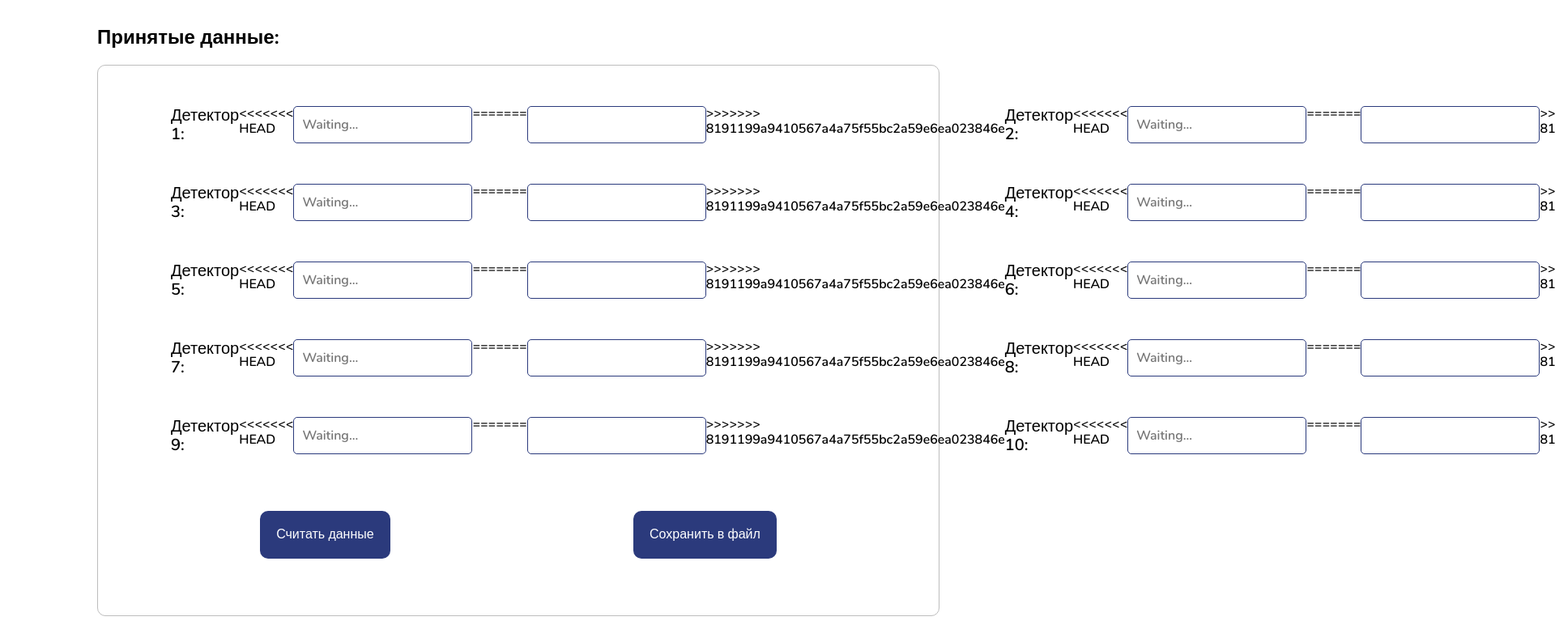
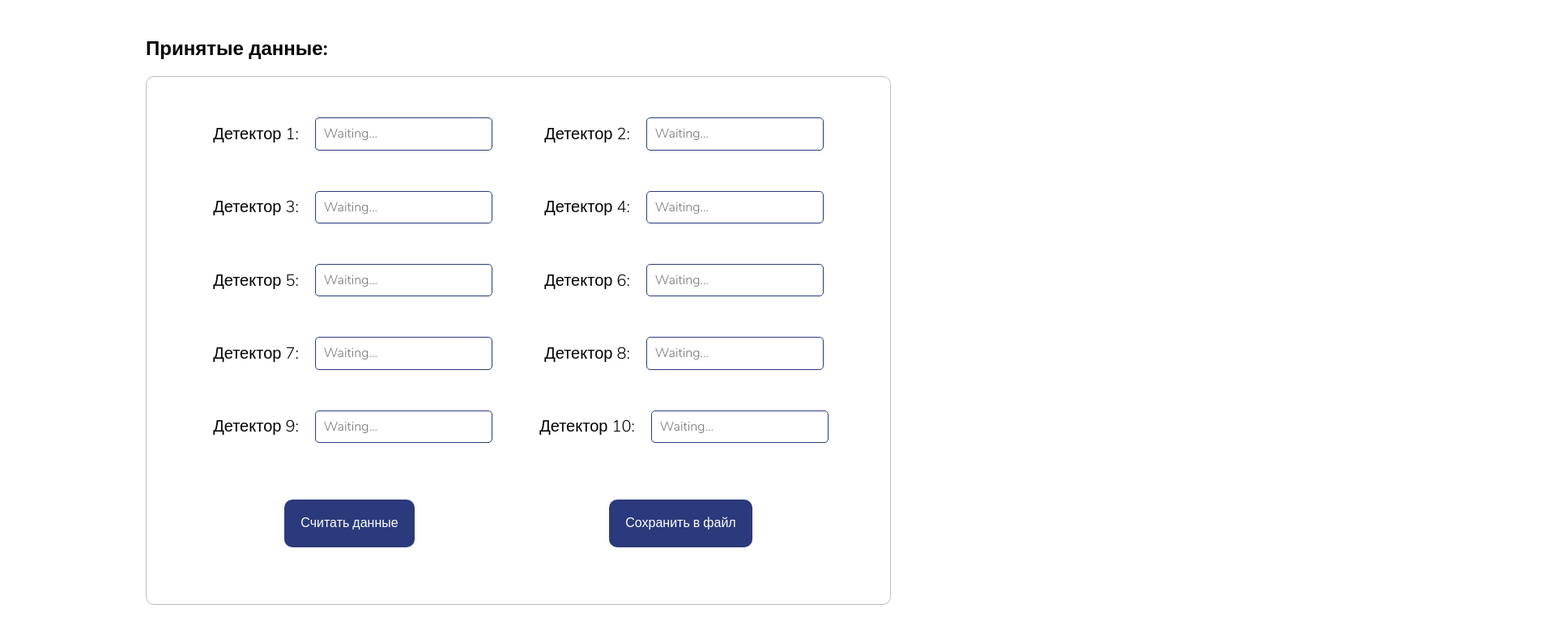
Before and after one commit to Smart-Starts/x-ray-viewer, a plain HTML site: page index.html in a window 1280 px wide. Shown: the part 118-906 px from the top of the page at 81% size, 1920 px wide, since content can reach past the window. Drawn offline with Linux system fonts and the light colour scheme.

Commit message:
add fonts

```diff
--- a/css/style.css
+++ b/css/style.css
@@ -10,7 +10,6 @@
   --container-padding: 120px;
 }
 
-<<<<<<< HEAD
 @font-face {
   font-family: "Nunito";
   font-style: normal;
@@ -43,11 +42,6 @@ body {
   background-color: rgb(255, 255, 255);
   font-family: "Nunito", sans-serif;
   font-weight: 300;
-=======
-body {
-  background: linear-gradient(90deg, rgba(255,255,255,1) 0%, rgba(221,221,221,1) 51%, rgba(255,255,255,1) 100%);
-  font-family: "Arial", sans-serif;
->>>>>>> 8191199a9410567a4a75f55bc2a59e6ea023846e
   font-size: 16px;
   background-color: --white;
   color: --black;
@@ -87,12 +81,8 @@ html {
 
 .header {
   text-align: center;
-<<<<<<< HEAD
   padding: var(--main-padding) var(--container-padding);
   padding-bottom: 0;
-=======
-  padding: var(--main-padding) calc(20% -  var(--container-padding));
->>>>>>> 8191199a9410567a4a75f55bc2a59e6ea023846e
   font-size: 2rem;
 }
 
@@ -100,7 +90,6 @@ html {
   text-transform: uppercase;
   border-bottom: 1px solid var(--blue);
   padding-bottom: var(--main-padding);
-<<<<<<< HEAD
   margin: 0;
   border-radius: 40px;
   font-family: "Nunito", "Arial", sans-serif;
@@ -109,13 +98,6 @@ html {
 
 .viewer {
   padding: var(--height-padding) calc(50% - 460px);
-=======
-  border-radius: 40px;
-}
-
-.viewer {
-  padding: var(--height-padding) var(--container-padding);
->>>>>>> 8191199a9410567a4a75f55bc2a59e6ea023846e
 }
 
 .viewer h2 {
@@ -133,34 +115,21 @@ html {
 .viewer ul {
   list-style: none;
   margin: 0;
-<<<<<<< HEAD
   padding: 0;
   display: grid;
   grid-template-columns: repeat(2,1fr);
-=======
-  display: flex;
-  justify-content: space-between;
-  flex-wrap: wrap;
-
->>>>>>> 8191199a9410567a4a75f55bc2a59e6ea023846e
 }
 
 .viewer li {
   display: flex;
-<<<<<<< HEAD
   flex-wrap: wrap;
   justify-content: center;
-=======
-  flex-basis: 28vw;
-  justify-content: space-between;
->>>>>>> 8191199a9410567a4a75f55bc2a59e6ea023846e
   align-items: center;
   margin-bottom: var(--height-padding);
 }
 
 .viewer label {
   font-size: 20px;
-<<<<<<< HEAD
   margin-right: var(--main-padding);
 }
 
@@ -174,8 +143,6 @@ html {
 .viewer input:placeholder {
   color: var(--black);
   opacity: 0.7;
-=======
->>>>>>> 8191199a9410567a4a75f55bc2a59e6ea023846e
 }
 
 .viewer__button-wrapper {
@@ -194,11 +161,8 @@ html {
   outline: none;
   border-radius: 10px;
 }
-<<<<<<< HEAD
 
 .viewer button:hover,
 .viewer button:focus {
   opacity: 0.8;
 }
-=======
->>>>>>> 8191199a9410567a4a75f55bc2a59e6ea023846e
--- a/index.html
+++ b/index.html
@@ -23,101 +23,63 @@
             <label for="1">
               Детектор 1:
             </label>
-<<<<<<< HEAD
             <input readonly type="text" name="first-detector" id="1" placeholder="Waiting...">
-=======
-            <input readonly type="text" name="first-detector" id="1">
->>>>>>> 8191199a9410567a4a75f55bc2a59e6ea023846e
           </li>
           <li for>
             <label>
               Детектор 2:
             </label>
-<<<<<<< HEAD
             <input readonly type="text" name="second-detector" id="2" placeholder="Waiting...">
-=======
-            <input readonly type="text" name="second-detector" id="2">
->>>>>>> 8191199a9410567a4a75f55bc2a59e6ea023846e
           </li>
           <li>
             <label>
               Детектор 3:
             </label>
-<<<<<<< HEAD
             <input readonly type="text" name="third-detector" id="3" placeholder="Waiting...">
-=======
-            <input readonly type="text" name="third-detector" id="3">
->>>>>>> 8191199a9410567a4a75f55bc2a59e6ea023846e
           </li>
           <li>
             <label>
               Детектор 4:
             </label>
-<<<<<<< HEAD
+
             <input readonly type="text" name="fourth-detector" id="4" placeholder="Waiting...">
-=======
-            <input readonly type="text" name="fourth-detector" id="4">
->>>>>>> 8191199a9410567a4a75f55bc2a59e6ea023846e
           </li>
           <li>
             <label>
               Детектор 5:
             </label>
-<<<<<<< HEAD
             <input readonly type="text" name="fifth-detector" id="5" placeholder="Waiting...">
-=======
-            <input readonly type="text" name="fifth-detector" id="5">
->>>>>>> 8191199a9410567a4a75f55bc2a59e6ea023846e
           </li>
           <li>
             <label>
               Детектор 6:
             </label>
-<<<<<<< HEAD
             <input readonly type="text" name="sixth-detector" id="6" placeholder="Waiting...">
-=======
-            <input readonly type="text" name="sixth-detector" id="6">
->>>>>>> 8191199a9410567a4a75f55bc2a59e6ea023846e
           </li>
           <li>
             <label>
               Детектор 7:
             </label>
-<<<<<<< HEAD
             <input readonly type="text" name="eigth-detector" id="7" placeholder="Waiting...">
-=======
-            <input readonly type="text" name="eigth-detector" id="6">
->>>>>>> 8191199a9410567a4a75f55bc2a59e6ea023846e
           </li>
           <li>
             <label>
               Детектор 8:
             </label>
-<<<<<<< HEAD
+
             <input readonly type="text" name="ninth-detector" id="8" placeholder="Waiting...">
-=======
-            <input readonly type="text" name="ninth-detector" id="6">
->>>>>>> 8191199a9410567a4a75f55bc2a59e6ea023846e
           </li>
           <li>
             <label>
               Детектор 9:
             </label>
-<<<<<<< HEAD
             <input readonly type="text" name="eigth-detector" id="9" placeholder="Waiting...">
-=======
-            <input readonly type="text" name="eigth-detector" id="6">
->>>>>>> 8191199a9410567a4a75f55bc2a59e6ea023846e
           </li>
           <li>
             <label>
               Детектор 10:
             </label>
-<<<<<<< HEAD
             <input readonly type="text" name="ninth-detector" id="10" placeholder="Waiting...">
-=======
-            <input readonly type="text" name="ninth-detector" id="6">
->>>>>>> 8191199a9410567a4a75f55bc2a59e6ea023846e
           </li>
         </ul>
 
```
Also changed, not shown: README.md.
